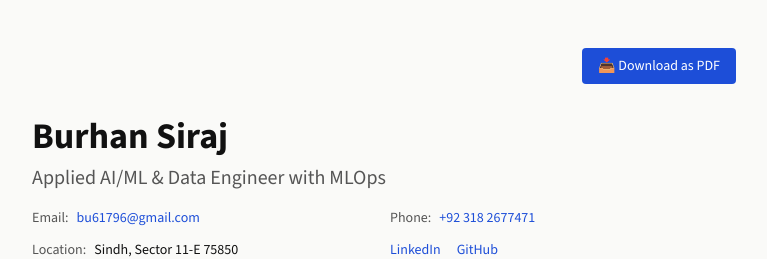
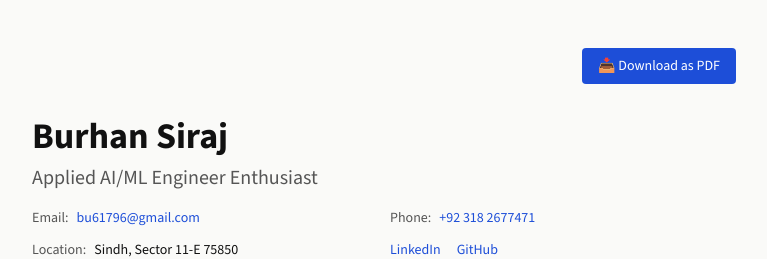
Before and after one commit to BurhanDon/burhansiraj.me, a Next.js app: page / in a window 1280 px wide. Shown: the top 259 px of the page, without its empty margins (256-1023 px from the left). Built offline with nearby package versions, Linux system fonts and the light colour scheme.

Commit message:
amendments

```diff
--- a/data/profile.ts
+++ b/data/profile.ts
@@ -2,7 +2,7 @@ import { Profile } from "@/types";
 
 export const profile: Profile = {
   name: "Burhan Siraj",
-  title: "Applied AI/ML & Data Engineer with MLOps",
+  title: "Applied AI/ML Engineer Enthusiast",
   email: "bu61796@gmail.com",
   phone: "+92 318 2677471",
   location: "Sindh, Sector 11-E 75850",
```
